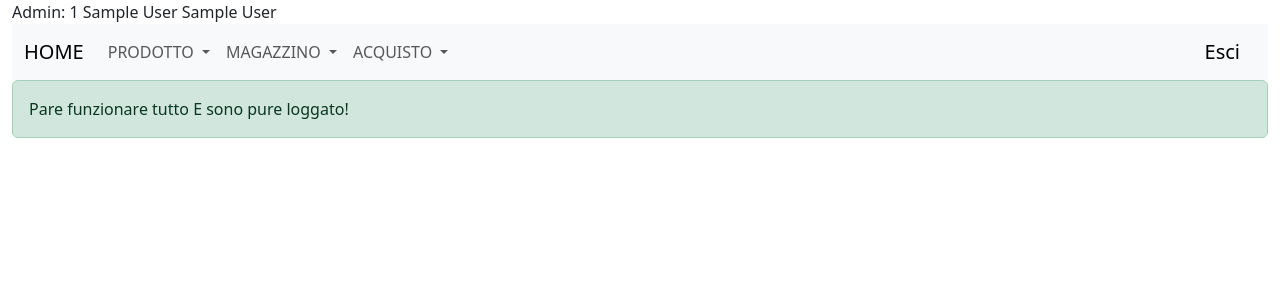
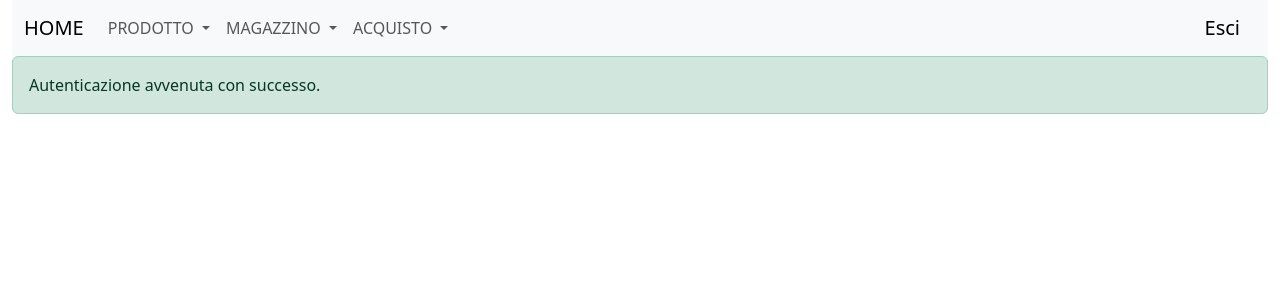
Before and after one commit to Yuris-Reds/CS_VOLPE, a PHP site: page /index.php in a window 1280 px wide. Shown: the top 300 px of the page. Run offline with PHP 8.4, Linux system fonts and the light colour scheme; the visitor is signed in with stand-in values (Sample User, id 1).

Commit message:
ora si logga

```diff
--- a/admin/index.php
+++ b/admin/index.php
@@ -23,15 +23,15 @@ if($sc == "login"){
             $record = $resultSet->fetch_assoc();
             $_SESSION['logged'] = true;
             $_SESSION['idAdmin'] = $record['id'];
-        $_SESSION['cognome'] = $record['cognome'];
-        $_SESSION['nome'] = $record['nome'];
+            //$_SESSION['cognome'] = $record['cognome'];
+            //$_SESSION['nome'] = $record['nome'];
         }
-    if($u == "admin" && $p=="admin"){
-        $_SESSION['logged'] = true;
-    }
-    else{
-        echo('<div class="alert alert-warning">Credenziali non valide</div>');
-    }
+        // if($u == "admin" && $p=="admin"){
+        //     $_SESSION['logged'] = true;
+        // }
+        // else{
+        //     echo('<div class="alert alert-warning">Credenziali non valide</div>');
+        // }
     }
     if($sc == "logout"){
         $_SESSION['logged'] = false;
@@ -39,18 +39,18 @@ if($sc == "logout"){
     }
 
     if($_SESSION['logged'] == true){ // se sono loggato mostro il gestionale con menu.
-    echo('Admin: '.$_SESSION['idAdmin']." ".$_SESSION['cognome']." ".$_SESSION['nome']);
+        //echo('Admin: '.$_SESSION['idAdmin']." ".$_SESSION['cognome']." ".$_SESSION['nome']);
         writeMenu();
 
         // << your code start here >>
-        echo('<div class="alert alert-success">Pare funzionare tutto E sono pure loggato!</div>');
+            echo('<div class="alert alert-success">Autenticazione avvenuta con successo.</div>');
         // << end fo your code >>
 
     }
     else{
         // non sono loggato quindi mostro il form per eventuale login
         echo('
-        <form action="index.php">
+            <form action="index.php" method="post">
                 <div class="mb-3">
                     <label for="inputUsername" class="form-label">Username:</label>
                     <input type="text" name="username" class="form-control form-control-sm" id="inputUsername" aria-describedby="descrizioneHelp">
--- a/include/lib.php
+++ b/include/lib.php
@@ -2,7 +2,7 @@
 
 $DBHOST = "localhost";
 $DBUSER = "root";
-$DBPASSWORD = "YES";
+$DBPASSWORD = "";
 $DBNAME = "cs_volpe";
 
 function writeHeader(){
```
Lines whose indentation alone changed are shown as unchanged.
